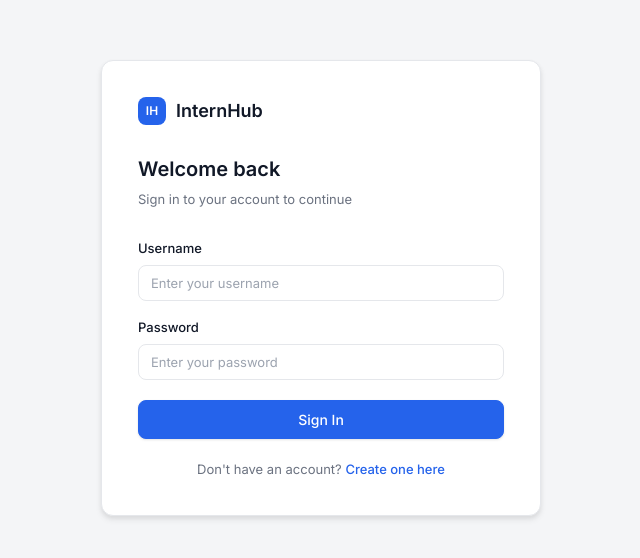
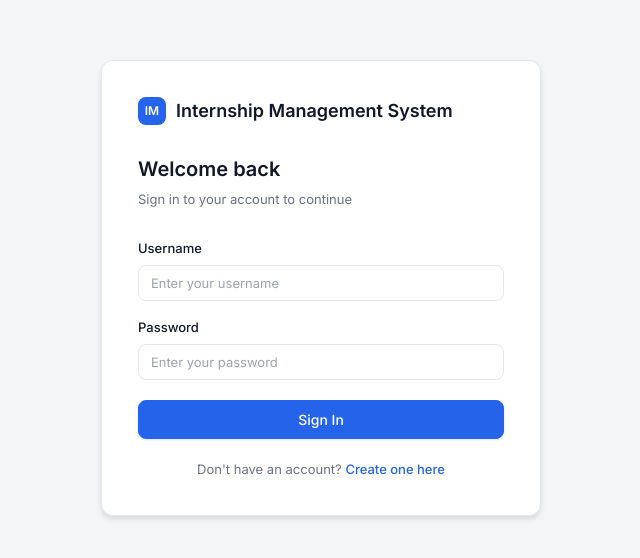
Before and after one commit to Bezzilla/Internship-Management, a React app in the folder frontend/: page /login in a window 1280 px wide. Shown: the part 112-670 px from the top of the page, without its empty margins (319-959 px from the left). Built offline with nearby package versions, Linux system fonts and the light colour scheme; the HTML template or start-up script is replaced by a standard one.

Commit message:
Refactor

```diff
--- a/frontend/src/components/Layout.jsx
+++ b/frontend/src/components/Layout.jsx
@@ -33,8 +33,8 @@ export default function Layout({ children }) {
     <>
       <nav className="top-nav">
         <div className="logo">
-          <div className="logo-mark">IH</div>
-          InternHub
+          <div className="logo-mark">IM</div>
+          Internship Management System
         </div>
         <div className="nav-right">
           <div className="nav-user">
--- a/frontend/src/pages/Login.jsx
+++ b/frontend/src/pages/Login.jsx
@@ -36,8 +36,8 @@ export default function Login() {
     <div className="auth-container">
       <div className="auth-card">
         <div className="auth-logo">
-          <div className="logo-mark">IH</div>
-          InternHub
+          <div className="logo-mark">IM</div>
+          Internship Management System
         </div>
         <div className="auth-title">Welcome back</div>
         <div className="auth-sub">Sign in to your account to continue</div>
--- a/frontend/src/pages/Register.jsx
+++ b/frontend/src/pages/Register.jsx
@@ -43,8 +43,8 @@ export default function Register() {
     <div className="auth-container" style={{ padding: '20px 0' }}>
       <div className="auth-card" style={{ maxWidth: '500px' }}>
         <div className="auth-logo">
-          <div className="logo-mark">IH</div>
-          InternHub
+          <div className="logo-mark">IM</div>
+          Internship Management System
         </div>
         <div className="auth-title">Create your account</div>
         <div className="auth-sub">Join the platform to find or post internships</div>
```
